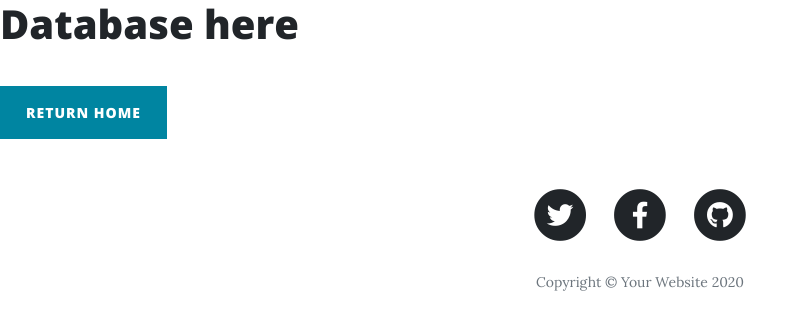
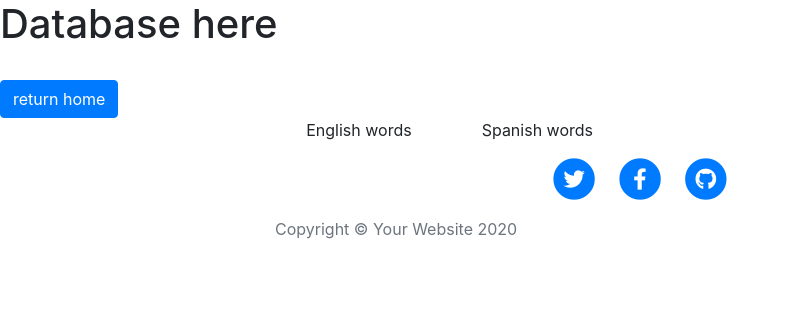
Before and after one commit to Cswish24/Spanish_learning_app, a Flask app: page /database in a window 1280 px wide. Shown: the top 330 px of the page, without its empty margins (0-809 px from the left). Run offline with Flask 2, Linux system fonts and the light colour scheme; data that the repository does not hold is empty; style sheets or scripts are compiled from the project's sources; some libraries are stand-ins or nearby versions.

Commit message:
tweak api to display only translation as a function. add_words html accepts flaskform input, insert input into translate func, translate func output insert into database. sqlalchemy database setup. database display on database.html

```diff
--- a/source/flash-card-project-start/main.py
+++ b/source/flash-card-project-start/main.py
@@ -2,28 +2,34 @@
 from tkinter import *
 # import pandas
 import random
-from flask import Flask, render_template, request, redirect, url_for
+from flask import Flask, render_template, request, redirect, url_for, flash
 from flask_bootstrap import Bootstrap
-# from flask_sqlalchemy import SQLAlchemy
+from flask_wtf import FlaskForm
+from wtforms import StringField, SubmitField
+from wtforms.validators import DataRequired
+from flask_sqlalchemy import SQLAlchemy
+from api_test import translate
 from dotenv import load_dotenv
 
-
+class Word_form(FlaskForm):
+    word = StringField('word', validators=[DataRequired()])
+    submit = SubmitField('submit words')
 
 
 
 app = Flask(__name__)
+app.config['SECRET_KEY'] = "S8BYkEfBA6O6donzWlSihBXox7C0sKR6b"
 Bootstrap(app)
-# app.config['SQLALCHEMY_DATABASE_URI'] = 'sqlite:///spanish_english_words.db'
-# app.config['SQLALCHEMY_TRACK_MODIFICATIONS'] = False
-# db = SQLAlchemy(app)
+app.config['SQLALCHEMY_DATABASE_URI'] = 'sqlite:///spanish_english_words.db'
+app.config['SQLALCHEMY_TRACK_MODIFICATIONS'] = False
+db = SQLAlchemy(app)
 
-# class User(db.Model, UserMixin):
-#     __tablename__ = "users"
-#     id = db.Column(db.Integer, primary_key=True)
-#     blog_posts = relationship("BlogPost", back_populates="author")
-#     comments = relationship("Comments", back_populates="comment_author")
-#     user_name = db.Column(db.String(30), unique=True, nullable=False)
-#     password = db.Column(db.String(30), nullable=False)
+class Word_DB(db.Model):
+    __tablename__ = "Word Database"
+    id = db.Column(db.Integer, primary_key=True)
+    English_word = db.Column(db.String(30), unique=True)
+    Spanish_word = db.Column(db.String(30), unique=True)
+
 
 
 # db.create_all()
@@ -33,13 +39,26 @@
 def home():
     return render_template("index.html")
 
-@app.route('/add_words')
+@app.route('/add_words', methods=['POST', 'GET'])
 def add_words():
-    return render_template("add_words.html")
+    form = Word_form()
+    if form.validate_on_submit():
+        new_word = Word_DB(
+            English_word=form.word.data,
+            Spanish_word=translate(form.word.data)
+        )
+        db.session.add(new_word)
+        db.session.commit()
+        flash("Word Added! \nwould you like to add another word?")
+        return redirect(url_for('add_words'))
+    return render_template("add_words.html", form=form)
 
 @app.route('/database')
 def database():
-    return render_template("database.html")
+    words = Word_DB.query.all()
+    for word in words:
+        print(word.English_word)
+    return render_template("database.html", words=words)
 
 @app.route('/quiz_home')
 def quiz_home():
--- /dev/null
+++ b/source/flash-card-project-start/static/css/clean-blog.min.css
@@ -0,0 +1,7 @@
+.base_eng_list{
+text-align: right;
+}
+
+.base_sp_list{
+text-align: left;
+}
--- a/source/flash-card-project-start/templates/database.html
+++ b/source/flash-card-project-start/templates/database.html
@@ -7,5 +7,29 @@
 <div class="clearfix">
           <a class="btn btn-primary float-left" href="{{url_for('home')}}">return home</a>
 </div>
+    <div class="container-fluid">
+      <div class="row">
+        <div class="col-lg-4 base_eng_list">
+<ul> English words</ul>
+
+    <ul>
+    {% for word in words %}
+      <ul>{{ word.English_word }}</ul>
+    {% endfor %}
+    </ul>
+</div>
+
+        <div class="col-lg-4 base_sp_list">
+
+<ul> Spanish words</ul>
+    <ul>
+    {% for word in words %}
+        <ul>{{ word.Spanish_word }}</ul>
+    {% endfor %}
+    </ul>
+
+</div>
+          </div>
+        </div>
 
 {% include "footer.html" %}
```
Also changed, not shown: source/flash-card-project-start/api_test.py (+15 -14 lines), source/flash-card-project-start/templates/add_words.html (+14 -0 lines), 1 other file.
